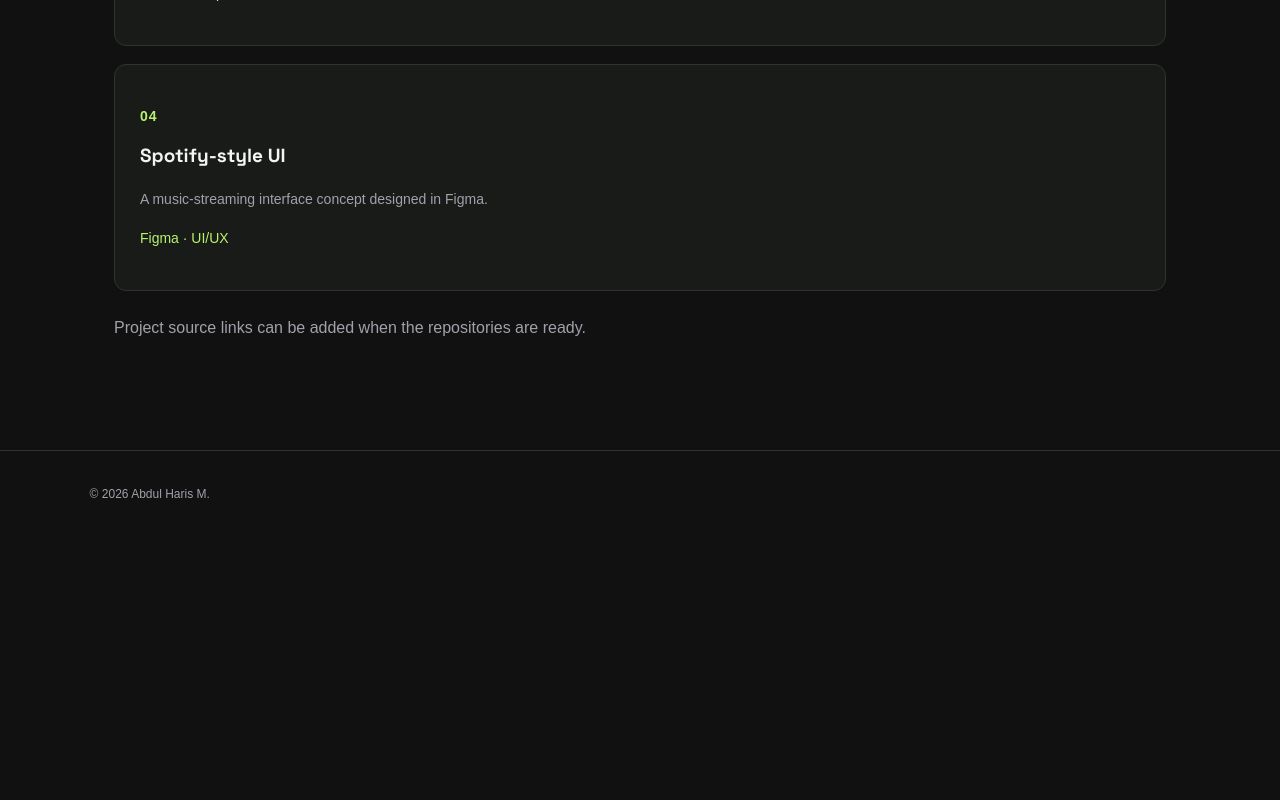
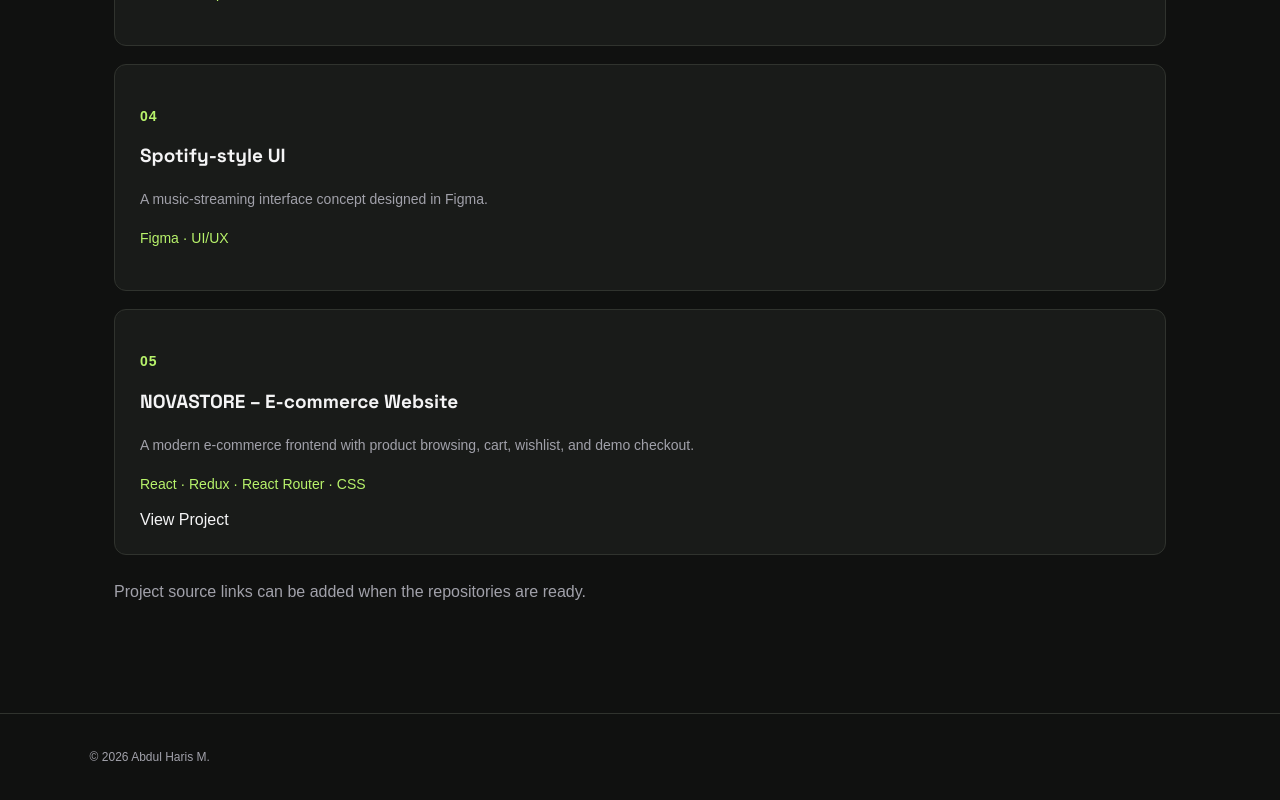
Before and after one commit to AbdulHaris786/portfolio-react, a React (Vite) app: page /projects in a window 1280 px wide. Shown: the part 941-1741 px from the top of the page. Before the commit the page ends 1478 px from the top, so only its background shows below. Built offline with nearby package versions, Linux system fonts and the light colour scheme.

Commit message:
Add NOVASTORE project to Projects component and update project links

```diff
--- a/src/pages/projects.jsx
+++ b/src/pages/projects.jsx
@@ -28,6 +28,13 @@ const projects = [
       "A music-streaming interface concept designed in Figma.",
     tech: "Figma · UI/UX",
   },
+  {
+  number: "05",
+  title: "NOVASTORE – E-commerce Website",
+  description:
+    "A modern e-commerce frontend with product browsing, cart, wishlist, and demo checkout.",
+  tech: "React · Redux · React Router · CSS",
+},
 ];
 
 export default function Projects() {
@@ -49,9 +56,13 @@ export default function Projects() {
             <p>{project.description}</p>
             <p className="tech">{project.tech}</p>
 
-            {project.number === "01" && (
+            {(project.number === "01" || project.number === "05") && (
              <a
-                href="https://harisstore.vercel.app/"
+  href={
+  project.number === "01"
+    ? "https://harisstore.vercel.app/"
+    : "https://novastoreharis.vercel.app/"
+}
   target="_blank"
   rel="noopener noreferrer"
 >
```
Lines whose indentation alone changed are shown as unchanged.
